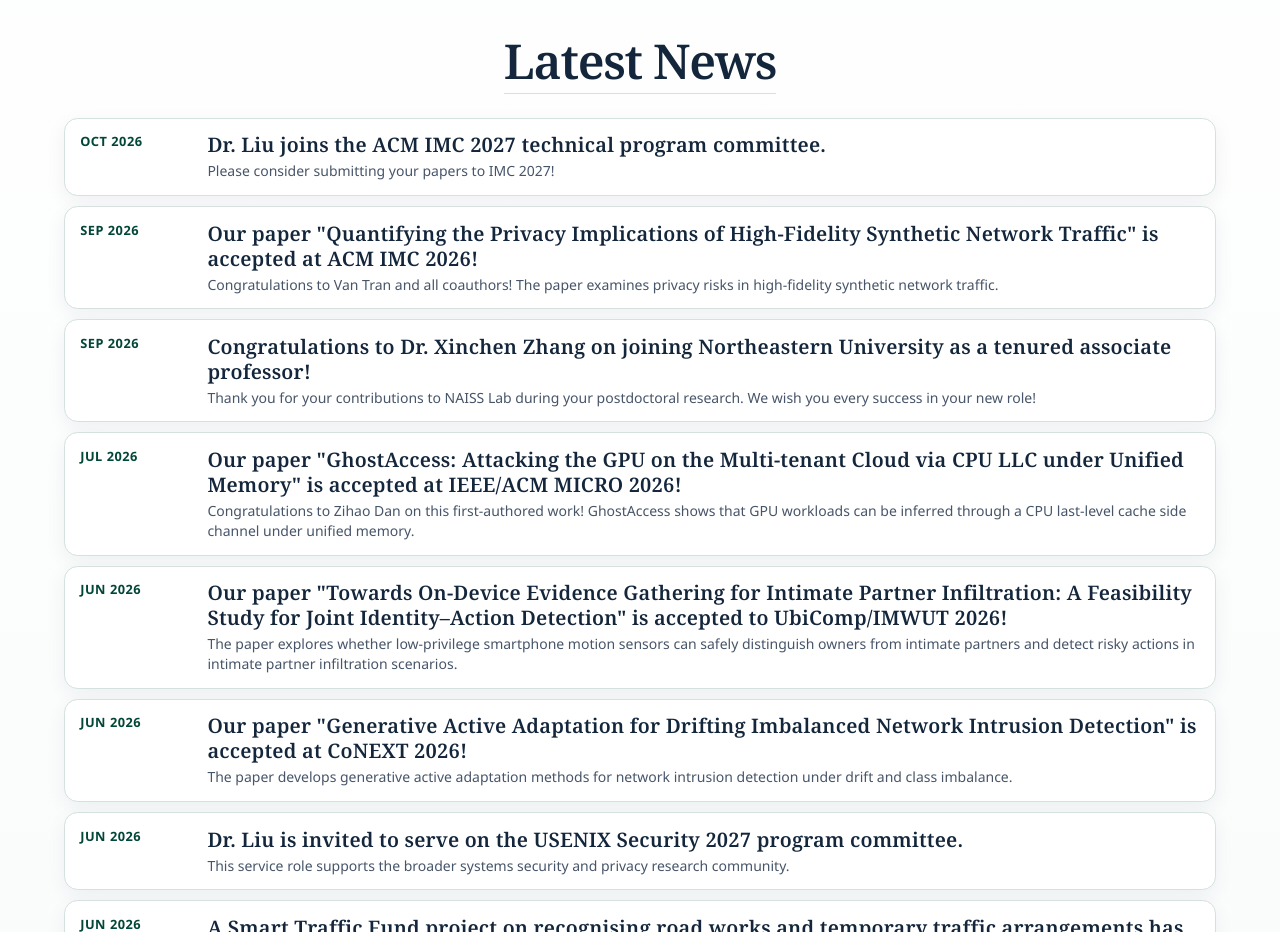
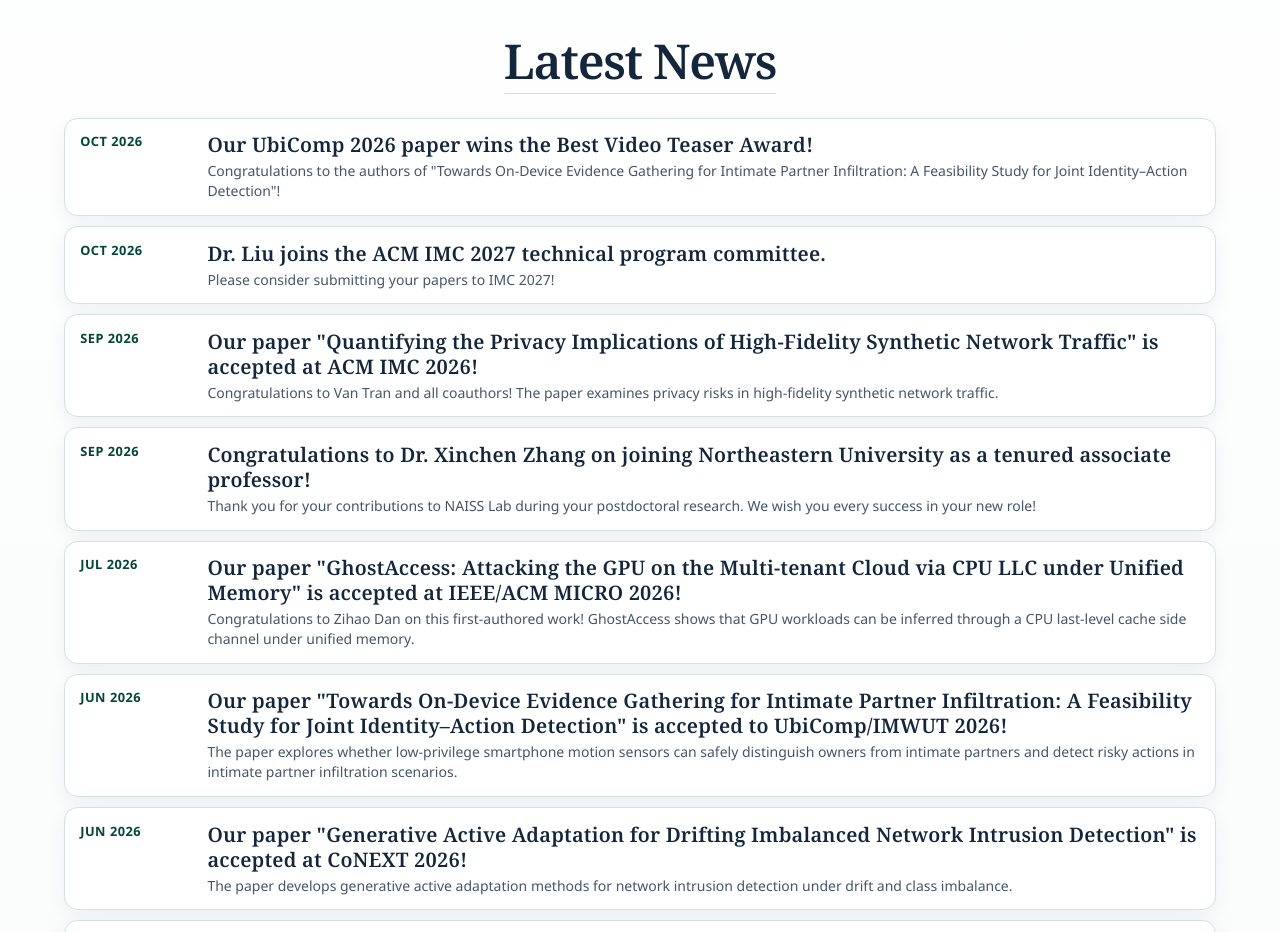
Before and after one commit to naisslab/naisslab.github.io, a website: page index.html in a window 1280 px wide. Shown: the part 9460-10392 px from the top of the page. Drawn offline with Linux system fonts and the light colour scheme.

Commit message:
Add UbiComp 2026 best video teaser award news

```diff
--- a/data/news.js
+++ b/data/news.js
@@ -1,5 +1,11 @@
 // data/news.js
 const newsData = [
+    {
+        date: 'Oct 2026',
+        title: 'Our UbiComp 2026 paper wins the Best Video Teaser Award!',
+        content: 'Congratulations to the authors of "Towards On-Device Evidence Gathering for Intimate Partner Infiltration: A Feasibility Study for Joint Identity–Action Detection"!',
+        url: 'https://arxiv.org/pdf/2502.03682'
+    },
     {
         date: 'Oct 2026',
         title: 'Dr. Liu joins the ACM IMC 2027 technical program committee.',
--- a/index.html
+++ b/index.html
@@ -172,7 +172,7 @@
     <script src="data/research.js?v=d6dd5af3a1e9"></script>
     <script src="data/people.js?v=c9f5e9fa0db4"></script>
     <script src="data/publication.js?v=10649e78ca85"></script>
-    <script src="data/news.js?v=d25ba2af9f61"></script>
+    <script src="data/news.js?v=3eac86973353"></script>
 
     <script>
         document.addEventListener('DOMContentLoaded', function () {
```
